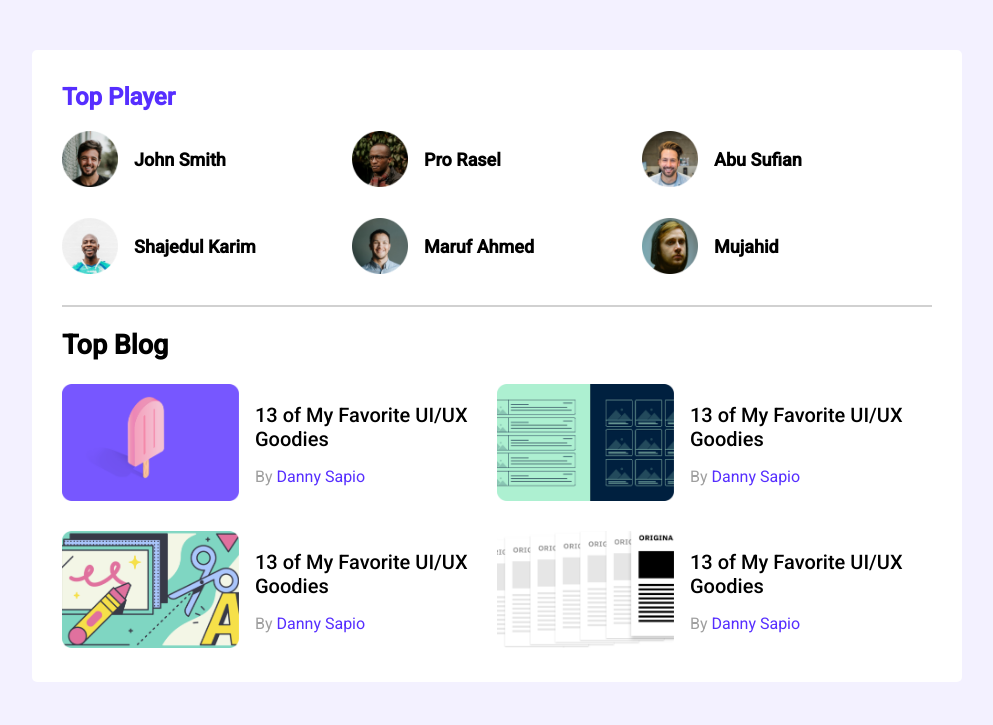
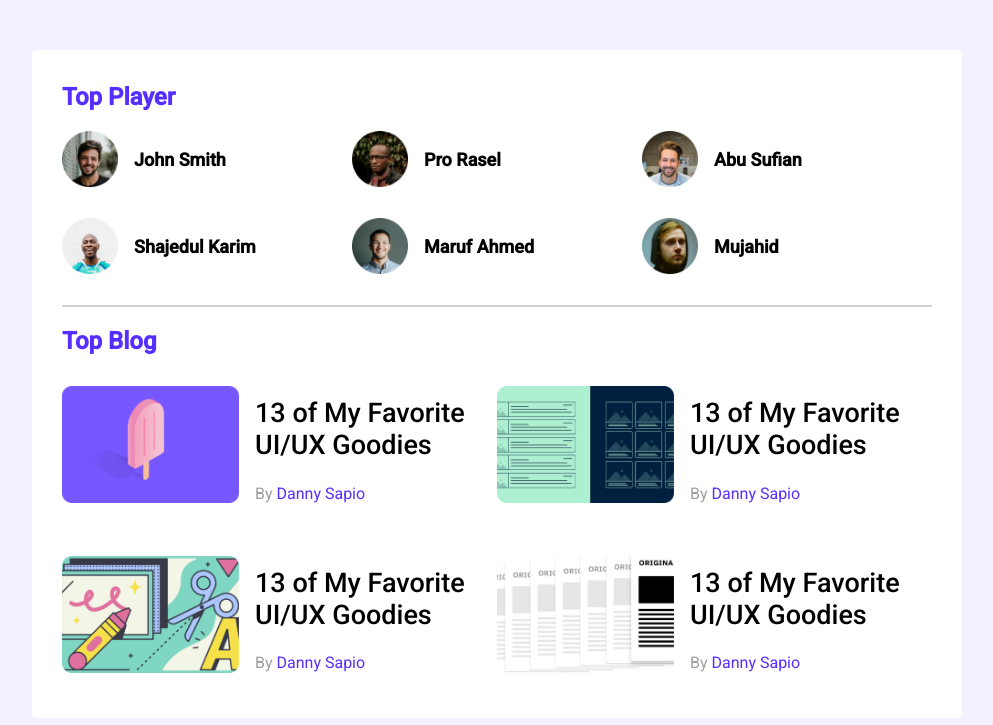
Before and after one commit to webdevhridoy/leader-board-css3, a plain HTML site: page index.html in a window 1280 px wide. Shown: the top 725 px of the page, without its empty margins (143-1136 px from the left). Drawn offline with Linux system fonts and the light colour scheme.

Commit message:
font size added

```diff
--- a/style.css
+++ b/style.css
@@ -53,9 +53,9 @@ hr {
 /*---------------------------------------------------
 top blog section
 ------------------------------------------------ */
-.blog-title{
+.top-blog-title{
     color: #562EFF;
-    font-size: 20px;
+    font-size: 24px;
 }
 .blog {
     display: flex;
```
